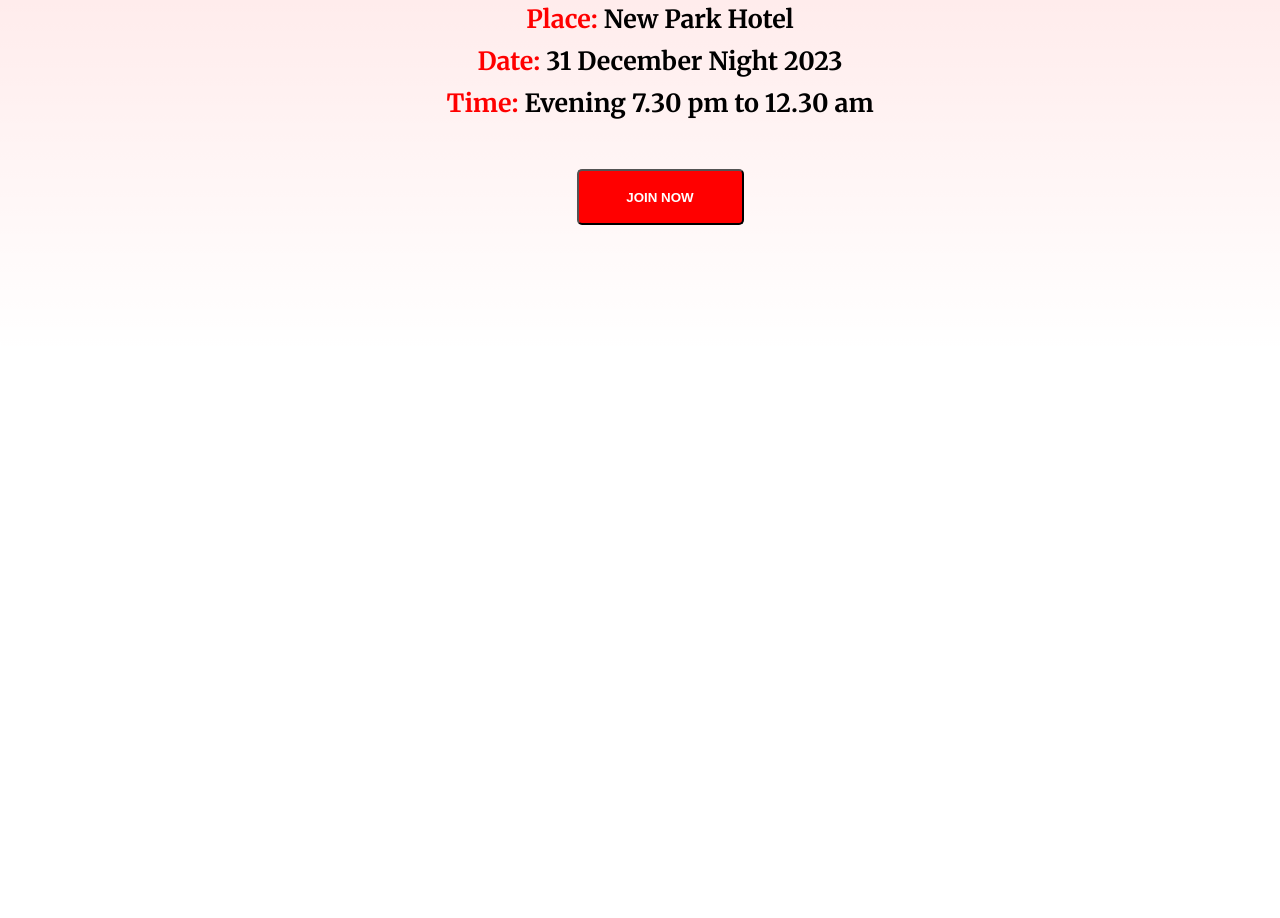
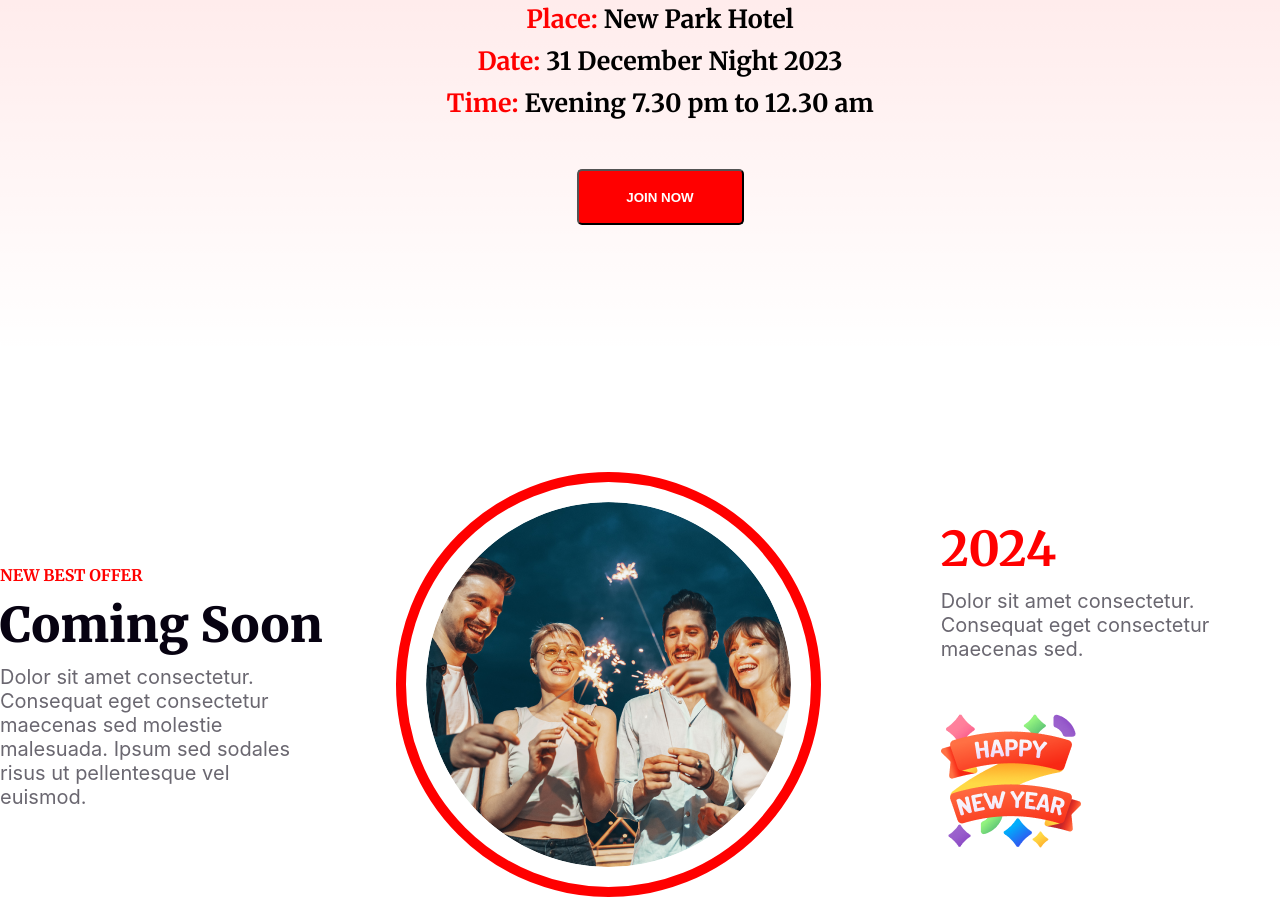
Before and after one commit to ranak8811/PH-batch9-A1-solution, a plain HTML site: page index.html in a window 1280 px wide. Shown: the part 2413-3331 px from the top of the page. Before the commit the page ends 2768 px from the top, so only its background shows below. Drawn offline with Linux system fonts and the light colour scheme.

Commit message:
best offer section added

```diff
--- a/index.html
+++ b/index.html
@@ -65,6 +65,38 @@
         <button id="join-now-btn">Join Now</button>
       </section>
       <!-- location and time section ends here -->
+
+      <!-- new best offer section starts here -->
+      <section class="best-offer-section-container">
+        <div class="coming-soon">
+          <h4 class="red-text">NEW BEST OFFER</h4>
+          <h2>Coming Soon</h2>
+          <p>
+            Dolor sit amet consectetur. Consequat eget consectetur maecenas sed
+            molestie malesuada. Ipsum sed sodales risus ut pellentesque vel
+            euismod.
+          </p>
+        </div>
+
+        <div class="offer-img">
+          <img src="./images/ellipse_1.png" alt="" />
+        </div>
+
+        <div class="year-2024">
+          <div class="year">
+            <h3 class="red-text">2024</h3>
+            <p>
+              Dolor sit amet consectetur. Consequat eget consectetur maecenas
+              sed.
+            </p>
+          </div>
+
+          <div class="hny-img">
+            <img src="./images/group_96.png" alt="" />
+          </div>
+        </div>
+      </section>
+      <!-- new best offer section ends here -->
     </main>
     <footer></footer>
   </body>
--- a/style.css
+++ b/style.css
@@ -204,3 +204,72 @@ h1 {
   border-radius: 5px;
 }
 /* location and time section style ends here */
+
+/* best offer section style starts here */
+.best-offer-section-container {
+  width: 1320px;
+  height: 463px;
+  border-radius: 10px;
+  margin: 0 auto;
+
+  margin-top: 100px;
+
+  display: flex;
+  justify-content: center;
+  align-items: center;
+}
+
+.coming-soon {
+  width: 33%;
+}
+
+.coming-soon h2 {
+  color: rgb(7, 2, 17);
+  font-family: Merriweather;
+  font-size: 48px;
+  font-weight: 900;
+  margin-top: 10px;
+}
+
+.coming-soon p {
+  color: rgba(7, 2, 17, 0.6);
+  font-family: Inter;
+  font-size: 20px;
+  font-weight: 400;
+  margin-top: 10px;
+  margin-right: 100px;
+}
+
+.offer-img {
+  width: 34%;
+}
+
+.offer-img img {
+  border: 10px solid red;
+  border-radius: 50%;
+  padding: 20px;
+}
+
+.year-2024 {
+  width: 33%;
+  padding: 20px;
+  margin-left: 100px;
+}
+
+.year-2024 .year h3 {
+  font-size: 48px;
+  font-weight: 700;
+}
+
+.year-2024 .year p {
+  color: rgba(7, 2, 17, 0.6);
+  font-family: Inter;
+  font-size: 20px;
+  font-weight: 400;
+  margin-top: 10px;
+}
+
+.year-2024 .hny-img {
+  margin-top: 50px;
+}
+/* best offer section style ends here */
```
